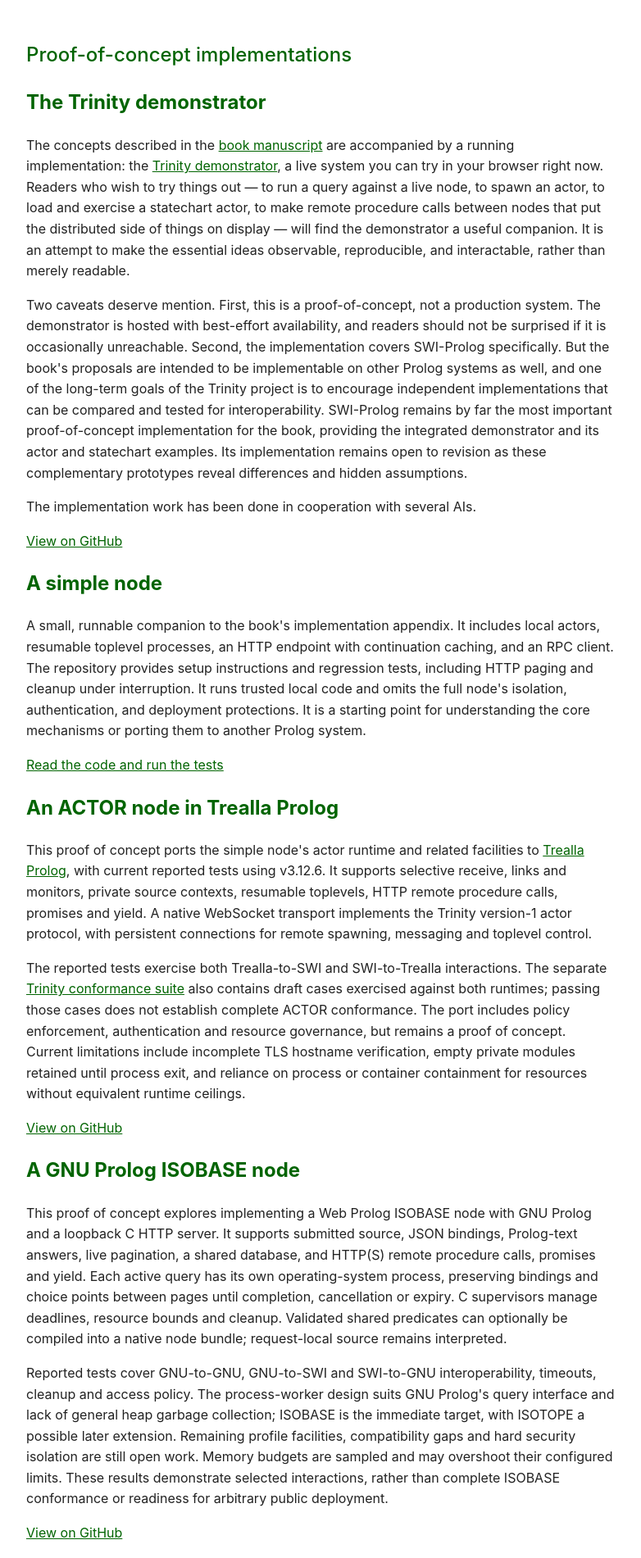
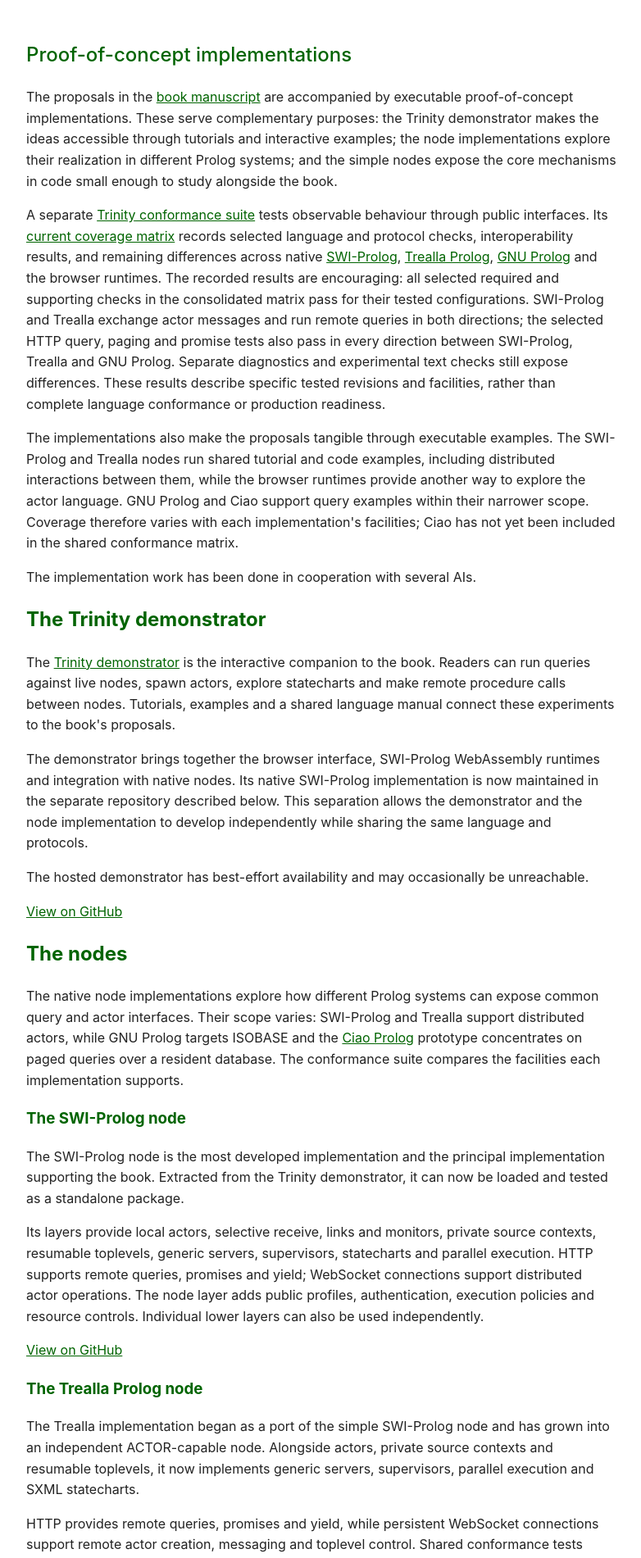
Before and after one commit to torbjornlager/book-project-home, a Jekyll site: the page pocs.html, which Jekyll copies as it is, in a window 1280 px wide. Shown: the top 1901 px of the page at 82% size, without its empty margins (248-1030 px from the left). Built offline with Jekyll 4.4.1, drawn with Linux system fonts in a browser that asks for light colours; some of the changed text lies outside the part shown.

Commit message:
Update proof-of-concept implementation overview

```diff
--- a/pocs.html
+++ b/pocs.html
@@ -17,7 +17,7 @@
       color: darkgreen;
       font-weight: 500;
     }
-    h2 {
+    h2, h3 {
       color: darkgreen;
     }
     a {
@@ -30,119 +30,194 @@
 <section class="implementations-intro">
   <h1>Proof-of-concept implementations</h1>
 
-
-  <h2>The Trinity demonstrator</h2>
-
   <p>
-    The concepts described in the <a class="trinity-link" href="book.html">book manuscript</a> are
-    accompanied by a running implementation: the <a
-    href="https://n3.elfenbenstornet.se/demonstrator">Trinity demonstrator</a>, a live system you can try
-    in your browser right now. Readers who wish to try things out &mdash; to run a query against a live
-    node, to spawn an actor, to load and exercise a statechart actor, to make remote procedure calls
-    between nodes that put the distributed side of things on display &mdash; will find the demonstrator a
-    useful companion. It is an attempt to make the essential ideas observable, reproducible, and
-    interactable, rather than merely readable.
+    The proposals in the <a class="trinity-link" href="book.html">book manuscript</a> are
+    accompanied by executable proof-of-concept implementations. These serve complementary
+    purposes: the Trinity demonstrator makes the ideas accessible through tutorials and
+    interactive examples; the node implementations explore their realization in different
+    Prolog systems; and the simple nodes expose the core mechanisms in code small enough
+    to study alongside the book.
   </p>
 
   <p>
-    Two caveats deserve mention. First, this is a proof-of-concept, not a production system. The
-    demonstrator is hosted with best-effort availability, and readers should not be surprised if it
-    is occasionally unreachable. Second, the implementation covers SWI-Prolog specifically. But the
-    book's proposals are intended to be implementable on other Prolog systems as well, and one of the
-    long-term goals of the Trinity project is to encourage independent implementations that can be
-    compared and tested for interoperability. SWI-Prolog remains by far the most important
-    proof-of-concept implementation for the book, providing the integrated demonstrator and its
-    actor and statechart examples. Its implementation remains open to revision as these
-    complementary prototypes reveal differences and hidden assumptions.
+    A separate <a href="https://github.com/torbjornlager/trinity-conformance">Trinity
+    conformance suite</a> tests observable behaviour through public interfaces. Its
+    <a href="https://github.com/torbjornlager/trinity-conformance/blob/main/CURRENT_COVERAGE.md">current
+    coverage matrix</a> records selected language and protocol checks, interoperability
+    results, and remaining differences across native
+    <a href="https://www.swi-prolog.org/">SWI-Prolog</a>,
+    <a href="https://github.com/trealla-prolog/trealla">Trealla Prolog</a>,
+    <a href="http://www.gprolog.org/">GNU Prolog</a> and the browser runtimes.
+    The recorded results are encouraging: all selected required and supporting checks
+    in the consolidated matrix pass for their tested configurations. SWI-Prolog and
+    Trealla exchange actor messages and run remote queries in both directions; the
+    selected HTTP query, paging and promise tests also pass in every direction between
+    SWI-Prolog, Trealla and GNU Prolog. Separate diagnostics and experimental text
+    checks still expose differences. These results describe specific tested revisions
+    and facilities, rather than complete language conformance or production readiness.
+  </p>
+
+  <p>
+    The implementations also make the proposals tangible through executable examples.
+    The SWI-Prolog and Trealla nodes run shared tutorial and code examples, including
+    distributed interactions between them, while the browser runtimes provide another
+    way to explore the actor language. GNU Prolog and Ciao support query examples within
+    their narrower scope. Coverage therefore varies with each implementation's
+    facilities; Ciao has not yet been included in the shared conformance matrix.
   </p>
 
   <p>
     The implementation work has been done in cooperation with several AIs.
   </p>
 
+  <h2>The Trinity demonstrator</h2>
+
+  <p>
+    The <a href="https://n3.elfenbenstornet.se/demonstrator">Trinity demonstrator</a>
+    is the interactive companion to the book. Readers can run queries against live nodes,
+    spawn actors, explore statecharts and make remote procedure calls between nodes.
+    Tutorials, examples and a shared language manual connect these experiments to the
+    book's proposals.
+  </p>
+
+  <p>
+    The demonstrator brings together the browser interface, SWI-Prolog WebAssembly runtimes
+    and integration with native nodes. Its native SWI-Prolog implementation is now
+    maintained in the separate repository described below. This separation allows the
+    demonstrator and the node implementation to develop independently while sharing
+    the same language and protocols.
+  </p>
+
+  <p>
+    The hosted demonstrator has best-effort availability and may occasionally be unreachable.
+  </p>
+
   <p>
     <a href="https://github.com/torbjornlager/trinity-demonstrator">View on GitHub</a>
   </p>
 
-  <h2>A simple node</h2>
+  <h2>The nodes</h2>
 
   <p>
-    A small, runnable companion to the book's implementation appendix. It includes
-    local actors, resumable toplevel processes, an HTTP endpoint with continuation
-    caching, and an RPC client. The repository provides setup instructions and
-    regression tests, including HTTP paging and cleanup under interruption.
-    It runs trusted local code and omits the full node's isolation, authentication,
-    and deployment protections. It is a starting point for understanding the core
-    mechanisms or porting them to another Prolog system.
+    The native node implementations explore how different Prolog systems can expose
+    common query and actor interfaces. Their scope varies: SWI-Prolog and Trealla support
+    distributed actors, while GNU Prolog targets ISOBASE and the
+    <a href="https://ciao-lang.org/">Ciao Prolog</a> prototype concentrates on paged
+    queries over a resident database. The conformance suite compares the facilities
+    each implementation supports.
+  </p>
+
+  <h3>The SWI-Prolog node</h3>
+
+  <p>
+    The SWI-Prolog node is the most developed implementation and the principal
+    implementation supporting the book. Extracted from the Trinity demonstrator,
+    it can now be loaded and tested as a standalone package.
   </p>
 
   <p>
-    <a href="https://github.com/torbjornlager/simple-node#requirements-and-tests">Read the code and run the tests</a>
-  </p>
-
-  <h2>An ACTOR node in Trealla Prolog</h2>
-
-  <p>
-    This proof of concept ports the simple node's actor runtime and related facilities to
-    <a href="https://github.com/trealla-prolog/trealla">Trealla Prolog</a>, with current reported
-    tests using v3.12.6. It supports selective receive, links and monitors, private source
-    contexts, resumable toplevels, HTTP remote procedure calls, promises and yield. A native
-    WebSocket transport implements the Trinity version-1 actor protocol, with persistent
-    connections for remote spawning, messaging and toplevel control.
+    Its layers provide local actors, selective receive, links and monitors, private
+    source contexts, resumable toplevels, generic servers, supervisors, statecharts
+    and parallel execution. HTTP supports remote queries, promises and yield;
+    WebSocket connections support distributed actor operations. The node layer adds
+    public profiles, authentication, execution policies and resource controls.
+    Individual lower layers can also be used independently.
   </p>
 
   <p>
-    The reported tests exercise both Trealla-to-SWI and SWI-to-Trealla interactions. The
-    separate <a href="https://github.com/torbjornlager/trinity-conformance">Trinity conformance
-    suite</a> also contains draft cases exercised against both runtimes; passing those cases
-    does not establish complete ACTOR conformance. The port includes policy enforcement,
-    authentication and resource governance, but remains a proof of concept. Current limitations
-    include incomplete TLS hostname verification, empty private modules retained until process
-    exit, and reliance on process or container containment for resources without equivalent
-    runtime ceilings.
+    <a href="https://github.com/torbjornlager/swi-prolog-node">View on GitHub</a>
+  </p>
+
+  <h3>The Trealla Prolog node</h3>
+
+  <p>
+    The Trealla implementation began as a port of the simple SWI-Prolog node and has
+    grown into an independent ACTOR-capable node. Alongside actors, private source
+    contexts and resumable toplevels, it now implements generic servers, supervisors,
+    parallel execution and SXML statecharts.
+  </p>
+
+  <p>
+    HTTP provides remote queries, promises and yield, while persistent WebSocket
+    connections support remote actor creation, messaging and toplevel control.
+    Shared conformance tests exercise selected behaviour and interoperability with
+    SWI-Prolog. Authentication, policy enforcement and resource governance are included,
+    although runtime differences and deployment limitations remain documented work.
   </p>
 
   <p>
     <a href="https://github.com/torbjornlager/trealla-port">View on GitHub</a>
   </p>
 
-  <h2>A GNU Prolog ISOBASE node</h2>
+  <h3>The GNU Prolog node</h3>
 
   <p>
-    This proof of concept explores implementing a Web Prolog ISOBASE node with GNU Prolog
-    and a loopback C HTTP server. It supports submitted source, JSON bindings, Prolog-text
-    answers, live pagination, a shared database, and HTTP(S) remote procedure calls, promises
-    and yield. Each active query has its own operating-system process, preserving bindings
-    and choice points between pages until completion, cancellation or expiry. C supervisors
-    manage deadlines, resource bounds and cleanup. Validated shared predicates can optionally
-    be compiled into a native node bundle; request-local source remains interpreted.
+    The GNU Prolog implementation targets ISOBASE, with ISOTOPE a possible later
+    extension. A small C HTTP server supports submitted source, a shared database,
+    JSON bindings, Prolog-text answers and paged query execution. HTTP(S) clients
+    provide remote procedure calls, promises and yield.
   </p>
 
   <p>
-    Reported tests cover GNU-to-GNU, GNU-to-SWI and SWI-to-GNU interoperability, timeouts,
-    cleanup and access policy. The process-worker design suits GNU Prolog's query interface
-    and lack of general heap garbage collection; ISOBASE is the immediate target, with
-    ISOTOPE a possible later extension. Remaining profile facilities, compatibility gaps
-    and hard security isolation are still open work. Memory budgets are sampled and may
-    overshoot their configured limits. These results demonstrate selected interactions,
-    rather than complete ISOBASE conformance or readiness for arbitrary public deployment.
+    Each active query runs in a separate operating-system process, preserving bindings
+    and choice points between pages. Supervisors manage deadlines, resource bounds
+    and cleanup. This design accommodates GNU Prolog's query interface and lack of
+    general heap garbage collection. Selected HTTP interoperability tests include
+    SWI-Prolog and Trealla; broader conformance, compatibility and isolation work
+    remains open.
   </p>
 
   <p>
     <a href="https://github.com/torbjornlager/gprolog-port">View on GitHub</a>
   </p>
 
-  <h2>An ISOBASE node in the Ciao System</h2>
+  <h3>The Ciao Prolog node</h3>
 
   <p>
-    This is an attempt to port the simple node from SWI-Prolog to
-    <a href="https://ciao-lang.org/">Ciao Prolog</a>.
-    This is only a port of a node (i.e. no actors, send or receive) and uses engines rather than threads.
+    The Ciao prototype explores a smaller part of the node interface: an HTTP
+    endpoint that evaluates queries over a static, node-resident database and returns
+    paged Prolog-text answers. Ciao engines preserve suspended computations between
+    requests.
+  </p>
+
+  <p>
+    Queries execute through a database module using Ciao's pure package, restricting
+    the predicates available to submitted goals. This provides a useful boundary but
+    does not bound execution time or memory use. The prototype does not currently
+    provide actors or JSON answers, and complete ISOBASE conformance has not been
+    established.
   </p>
 
   <p>
     <a href="https://github.com/torbjornlager/ciao-port">View on GitHub</a>
   </p>
+
+  <h2>The simple nodes</h2>
+
+  <p>
+    The book's implementation appendix develops small nodes to explain the mechanisms
+    behind the larger implementations. The runnable
+    <a href="https://github.com/torbjornlager/simple-node">simple-node repository</a>
+    accompanies this presentation with local actors, resumable toplevel processes,
+    an HTTP endpoint with continuation caching, and an RPC client.
+  </p>
+
+  <p>
+    The emphasis is on readable code and experiments that readers can reproduce.
+    Regression tests cover actor behaviour, HTTP paging, term transfer and cleanup
+    under interruption; companion checks also exercise the appendix listings.
+  </p>
+
+  <p>
+    These teaching implementations run trusted local code. Actors share the host
+    database, and the examples omit authentication, sandboxing, private actor databases
+    and distributed actor transport. They provide a starting point for understanding
+    the mechanisms and exploring ports to other Prolog systems.
+  </p>
+
+  <p>
+    <a href="https://github.com/torbjornlager/simple-node#requirements-and-tests">Read the code and run the tests</a>
+  </p>
 </section>
 </body>
 </html>
```
